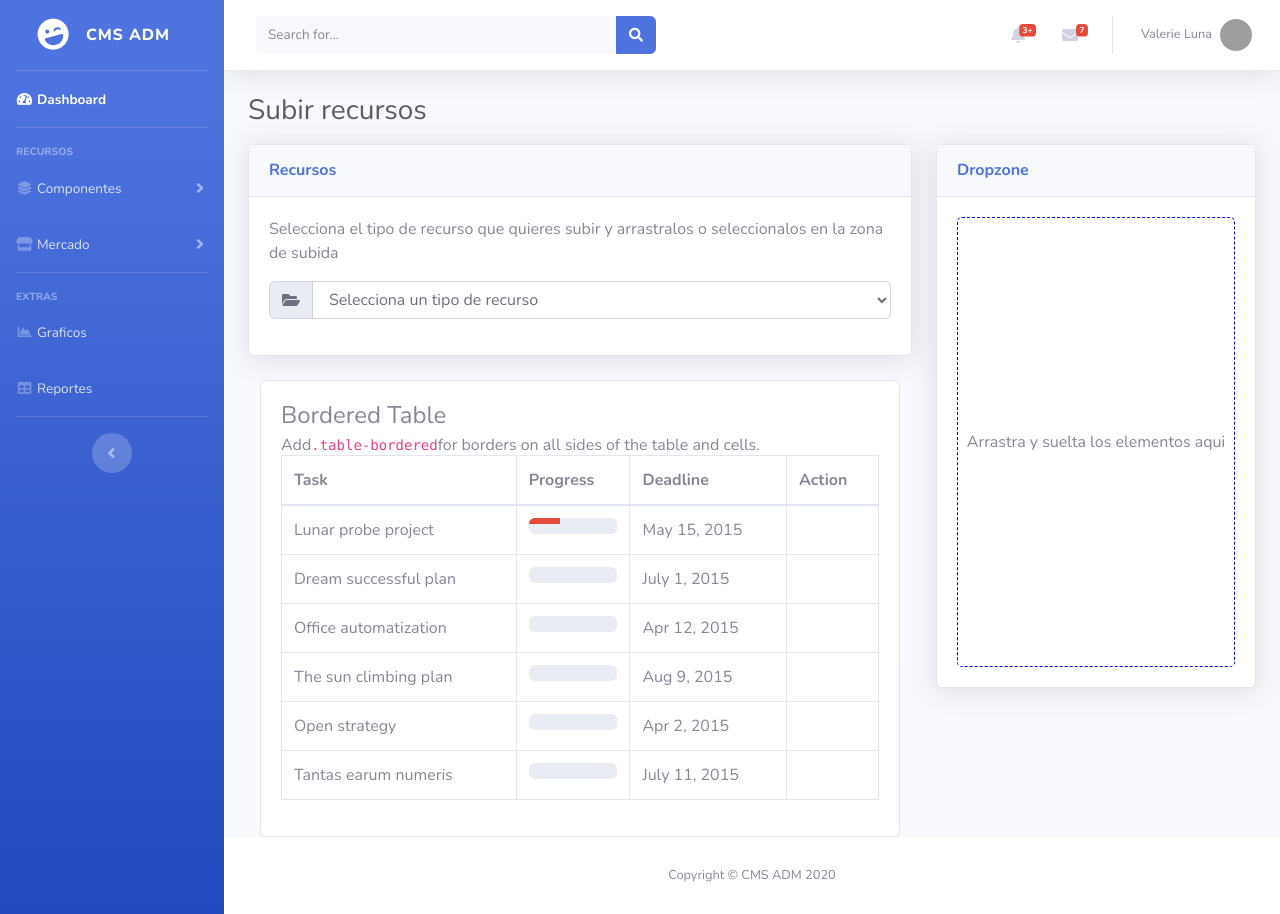
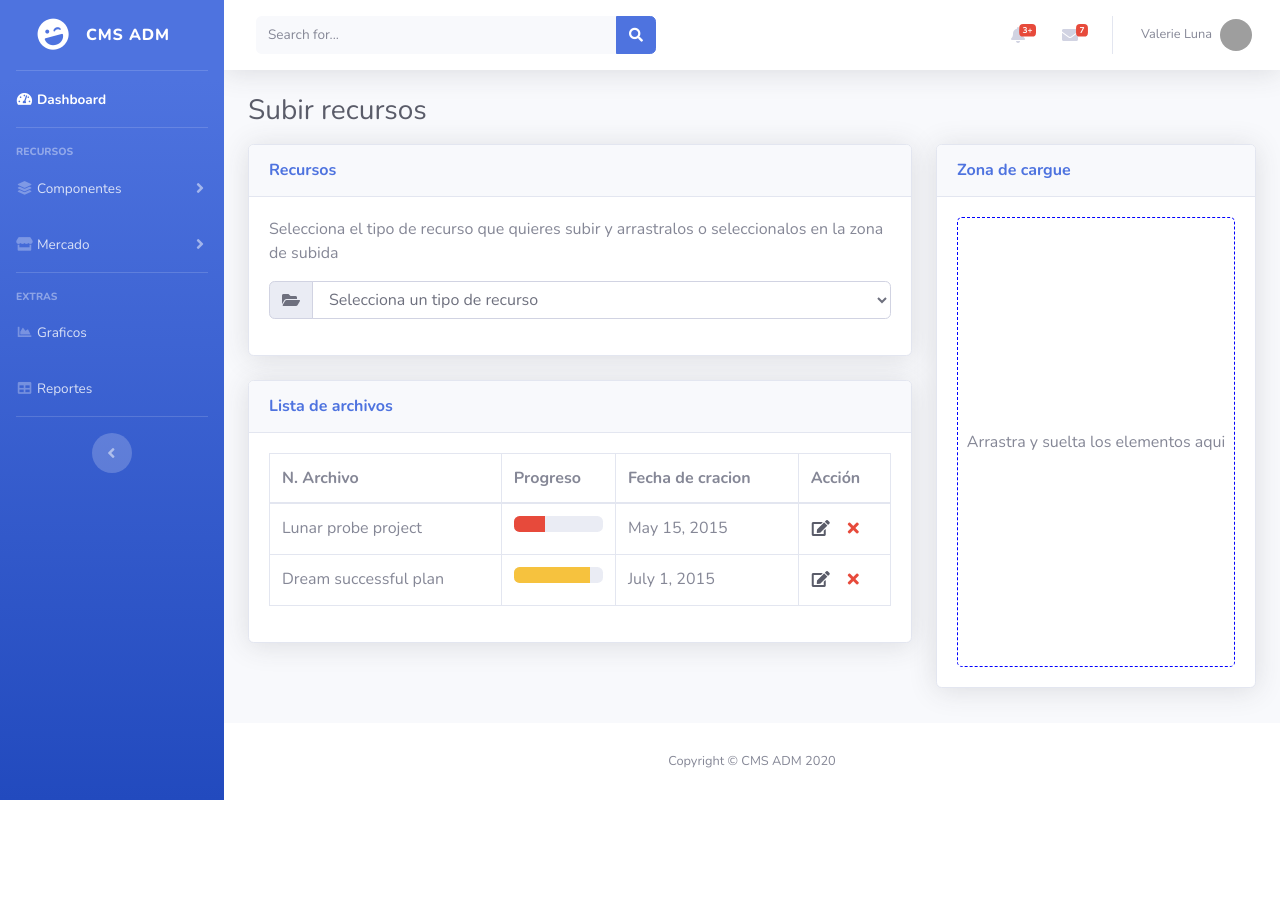
Before and after one commit to Daniel324a/cms-front-adm, a React (Create React App) app: page /uploads in a window 1280 px wide. After the commit the page ends 800 px from the top, so only its background shows below. Built offline with nearby package versions, Linux system fonts and the light colour scheme; grey boxes are pictures that could not be loaded.

Commit message:
Tablas para listar archivos que se van a subir

```diff
--- a/src/components/tables/filesTables/FilesTable.js
+++ b/src/components/tables/filesTables/FilesTable.js
@@ -1,204 +1,81 @@
-import React from "react";
+import React from 'react';
 
-export const FilesTable = () => {
+export const FilesTable = ({files}) => {
   return (
-    <div class="col-12">
-      <div class="card">
-        <div class="card-body">
-          <h4 class="card-title">Bordered Table</h4>
-          <h6 class="card-subtitle">
-            Add<code>.table-bordered</code>for borders on all sides of the table
-            and cells.
+    <div>
+      <div class=''>
+        <div class='card shadow mb-4'>
+          <div className='card-header py-3'>
+            <h6 className='m-0 font-weight-bold text-primary'>
+              Lista de archivos
             </h6>
-          <div class="table-responsive">
-            <table class="table table-bordered">
+          </div>
+          <div class='card-body'>
+            <div class='table-responsive'>
+              <table class='table table-bordered'>
                 <thead>
                   <tr>
-                  <th>Task</th>
-                  <th>Progress</th>
-                  <th>Deadline</th>
-                  <th class="text-nowrap">Action</th>
+                    <th>N. Archivo</th>
+                    <th>Progreso</th>
+                    <th>Fecha de cracion</th>
+                    <th class='text-nowrap'>Acción</th>
                   </tr>
                 </thead>
                 <tbody>
                   <tr>
                     <td>Lunar probe project</td>
                     <td>
-                    <div class="progress progress-xs margin-vertical-10 ">
+                      <div class='progress progress-xs margin-vertical-10 '>
                         <div
-                        class="progress-bar bg-danger"
-                        style={{ width: "35%", height: "6px" }}
+                          class='progress-bar bg-danger'
+                          style={{ width: '35%', height: '100$' }}
                         ></div>
                       </div>
                     </td>
                     <td>May 15, 2015</td>
-                  <td class="text-nowrap">
-                    <a
-                      href="#!"
-                      data-toggle="tooltip"
-                      data-original-title="Edit"
+                    <td class='text-nowrap'>
+                      <button
+                        className='btn p-0 text-dark mr-3'
+                        data-toggle='tooltip'
+                        data-original-title='Edit'
                       >
-                      {" "}
-                      <i class="fa fa-pencil text-inverse m-r-10"></i>{" "}
-                    </a>
-                    <a
-                      href="#!"
-                      data-toggle="tooltip"
-                      data-original-title="Close"
+                        <i class='fas fa-edit'></i>
+                      </button>
+                      <button
+                        className='btn p-0'
+                        data-toggle='tooltip'
+                        data-original-title='Close'
                       >
-                      {" "}
-                      <i class="fa fa-close text-danger"></i>{" "}
-                    </a>
+                        <i class='fas fa-times text-danger'></i>
+                      </button>
                     </td>
                   </tr>
                   <tr>
                     <td>Dream successful plan</td>
                     <td>
-                    <div class="progress progress-xs margin-vertical-10 ">
+                      <div class='progress progress-xs margin-vertical-10 '>
                         <div
-                        class="progress-bar bg-warning"
-                        // style="width: 50%; height:6px;"
+                          class='progress-bar bg-warning'
+                          style={{ width: '85%', height: '100$' }}
                         ></div>
                       </div>
                     </td>
                     <td>July 1, 2015</td>
-                  <td class="text-nowrap">
-                    <a
-                      href="#!"
-                      data-toggle="tooltip"
-                      data-original-title="Edit"
+                    <td class='text-nowrap'>
+                      <button
+                        className='btn p-0 text-dark mr-3'
+                        data-toggle='tooltip'
+                        data-original-title='Edit'
                       >
-                      {" "}
-                      <i class="fa fa-pencil text-inverse m-r-10"></i>{" "}
-                    </a>
-                    <a
-                      href="#!"
-                      data-toggle="tooltip"
-                      data-original-title="Close"
+                        <i class='fas fa-edit'></i>
+                      </button>
+                      <button
+                        className='btn p-0'
+                        data-toggle='tooltip'
+                        data-original-title='Close'
                       >
-                      {" "}
-                      <i class="fa fa-close text-danger"></i>{" "}
-                    </a>
-                  </td>
-                </tr>
-                <tr>
-                  <td>Office automatization</td>
-                  <td>
-                    <div class="progress progress-xs margin-vertical-10 ">
-                      <div
-                        class="progress-bar bg-success"
-                        // style="width: 100%; height:6px;"
-                      ></div>
-                    </div>
-                  </td>
-                  <td>Apr 12, 2015</td>
-                  <td class="text-nowrap">
-                    <a
-                      href="#!"
-                      data-toggle="tooltip"
-                      data-original-title="Edit"
-                    >
-                      {" "}
-                      <i class="fa fa-pencil text-inverse m-r-10"></i>{" "}
-                    </a>
-                    <a
-                      href="#!"
-                      data-toggle="tooltip"
-                      data-original-title="Close"
-                    >
-                      {" "}
-                      <i class="fa fa-close text-danger"></i>{" "}
-                    </a>
-                  </td>
-                </tr>
-                <tr>
-                  <td>The sun climbing plan</td>
-                  <td>
-                    <div class="progress progress-xs margin-vertical-10 ">
-                      <div
-                        class="progress-bar bg-primary"
-                        // style="width: 70%; height:6px;"
-                      ></div>
-                    </div>
-                  </td>
-                  <td>Aug 9, 2015</td>
-                  <td class="text-nowrap">
-                    <a
-                      href="#!"
-                      data-toggle="tooltip"
-                      data-original-title="Edit"
-                    >
-                      {" "}
-                      <i class="fa fa-pencil text-inverse m-r-10"></i>{" "}
-                    </a>
-                    <a
-                      href="#!"
-                      data-toggle="tooltip"
-                      data-original-title="Close"
-                    >
-                      {" "}
-                      <i class="fa fa-close text-danger"></i>{" "}
-                    </a>
-                  </td>
-                </tr>
-                <tr>
-                  <td>Open strategy</td>
-                  <td>
-                    <div class="progress progress-xs margin-vertical-10 ">
-                      <div
-                        class="progress-bar bg-info"
-                        // style="width: 85%; height:6px;"
-                      ></div>
-                    </div>
-                  </td>
-                  <td>Apr 2, 2015</td>
-                  <td class="text-nowrap">
-                    <a
-                      href="#!"
-                      data-toggle="tooltip"
-                      data-original-title="Edit"
-                    >
-                      {" "}
-                      <i class="fa fa-pencil text-inverse m-r-10"></i>{" "}
-                    </a>
-                    <a
-                      href="#!"
-                      data-toggle="tooltip"
-                      data-original-title="Close"
-                    >
-                      {" "}
-                      <i class="fa fa-close text-danger"></i>{" "}
-                    </a>
-                  </td>
-                </tr>
-                <tr>
-                  <td>Tantas earum numeris</td>
-                  <td>
-                    <div class="progress progress-xs margin-vertical-10 ">
-                      <div
-                        class="progress-bar bg-inverse"
-                        // style="width: 50%; height:6px;"
-                      ></div>
-                    </div>
-                  </td>
-                  <td>July 11, 2015</td>
-                  <td class="text-nowrap">
-                    <a
-                      href="#!"
-                      data-toggle="tooltip"
-                      data-original-title="Edit"
-                    >
-                      {" "}
-                      <i class="fa fa-pencil text-inverse m-r-10"></i>{" "}
-                    </a>
-                    <a
-                      href="#!"
-                      data-toggle="tooltip"
-                      data-original-title="Close"
-                    >
-                      {" "}
-                      <i class="fa fa-close text-danger"></i>{" "}
-                    </a>
+                        <i class='fas fa-times text-danger'></i>
+                      </button>
                     </td>
                   </tr>
                 </tbody>
@@ -207,5 +84,6 @@ export const FilesTable = () => {
           </div>
         </div>
       </div>
+    </div>
   );
 };
--- a/src/views/uploadsScreen/UploadScreen.js
+++ b/src/views/uploadsScreen/UploadScreen.js
@@ -42,7 +42,7 @@ export const UploadScreen = () => {
         <div className="col-lg-4">
           <div className="card shadow mb-4 mt-3">
             <div className="card-header py-3">
-              <h6 className="m-0 font-weight-bold text-primary">Dropzone</h6>
+              <h6 className="m-0 font-weight-bold text-primary">Zona de cargue</h6>
             </div>
             <div className="card-body">
               <DropZone>Arrastra y suelta los elementos aqui</DropZone>
```
Lines whose indentation alone changed are shown as unchanged.
